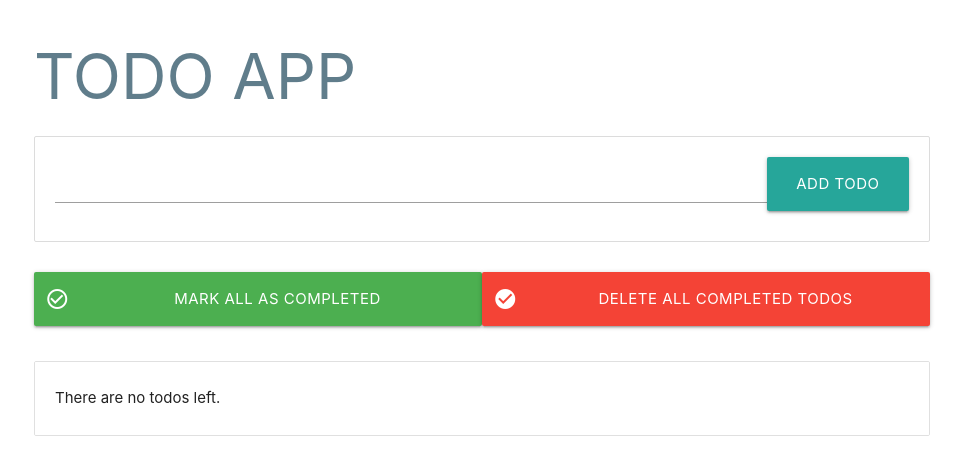
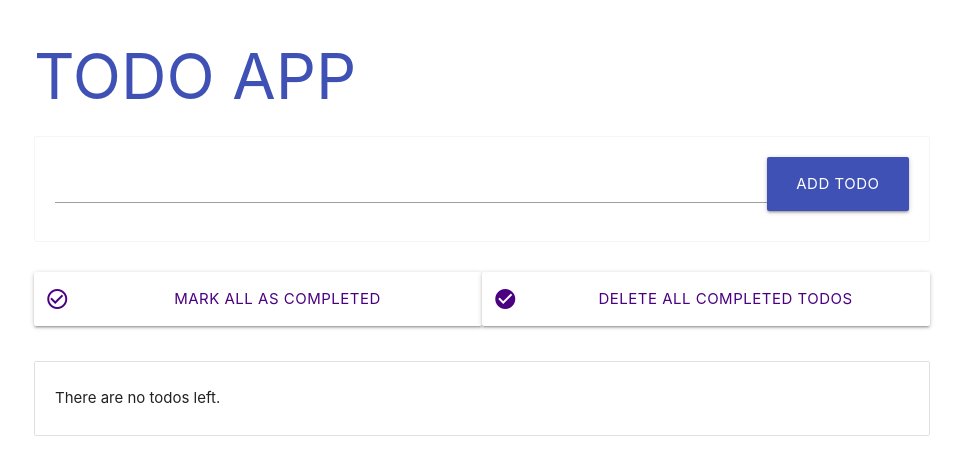
Before and after one commit to minhajulalamcse/React-Todo-App, a React (Create React App) app: page / in a window 1280 px wide. Shown: the top 474 px of the page, without its empty margins (158-1121 px from the left). Built offline with nearby package versions, Linux system fonts and the light colour scheme.

Commit message:
Changed UI design

```diff
--- a/src/AddTodo.js
+++ b/src/AddTodo.js
@@ -31,7 +31,7 @@ class AddTodo extends Component {
               onChange={this.handleChange}
               className="col s10"
             />
-            <button className="col s2 waves-effect waves-light btn-large">
+            <button className="col s2 waves-effect waves-light btn-large indigo">
               ADD TODO
             </button>
           </div>
--- a/src/App.css
+++ b/src/App.css
@@ -43,5 +43,25 @@
 
 .card {
   padding: 20px 20px 10px 20px;
-  border: 1px solid gainsboro;
+  border: 1px solid rgb(245, 245, 245);
 }
+
+.markAllAsCompleted {
+  background: white;
+  color: indigo;
+}
+
+.deleteAllCompletedTodos {
+  background: white;
+  color: indigo;
+}
+
+.markAllAsCompleted:hover {
+  background: green;
+  color: white;
+}
+
+.deleteAllCompletedTodos:hover {
+  background: red;
+  color: white;
+}
--- a/src/App.js
+++ b/src/App.js
@@ -65,7 +65,7 @@ class App extends React.Component {
     });
     return (
       <div className="container">
-        <h1 className="blue-grey-text darken-4">TODO APP</h1>
+        <h1 className="indigo-text darken-4">TODO APP</h1>
         <AddTodo addTodo={this.addTodo} />
         <Buttons
           markAllAsCompleted={this.markAllAsCompleted}
--- a/src/Buttons.js
+++ b/src/Buttons.js
@@ -5,18 +5,16 @@ const Buttons = ({ markAllAsCompleted, deleteCompleteTodos }) => {
     <div className="row">
       <p
         onClick={() => markAllAsCompleted()}
-        className="col s6 btn green btn-large"
+        className="btn  btn-large col s6 markAllAsCompleted"
       >
-        <i className="material-icons left white-text pointer">
-          check_circle_outline
-        </i>
+        <i className="material-icons left  pointer">check_circle_outline</i>
         Mark all as completed
       </p>
       <p
         onClick={() => deleteCompleteTodos()}
-        className="col s6 btn red btn-large"
+        className="btn btn-large col s6 deleteAllCompletedTodos"
       >
-        <i className="material-icons left white-text pointer">check_circle</i>
+        <i className="material-icons left  pointer">check_circle</i>
         DELETE ALL COMPLETED TODOS
       </p>
     </div>
```
